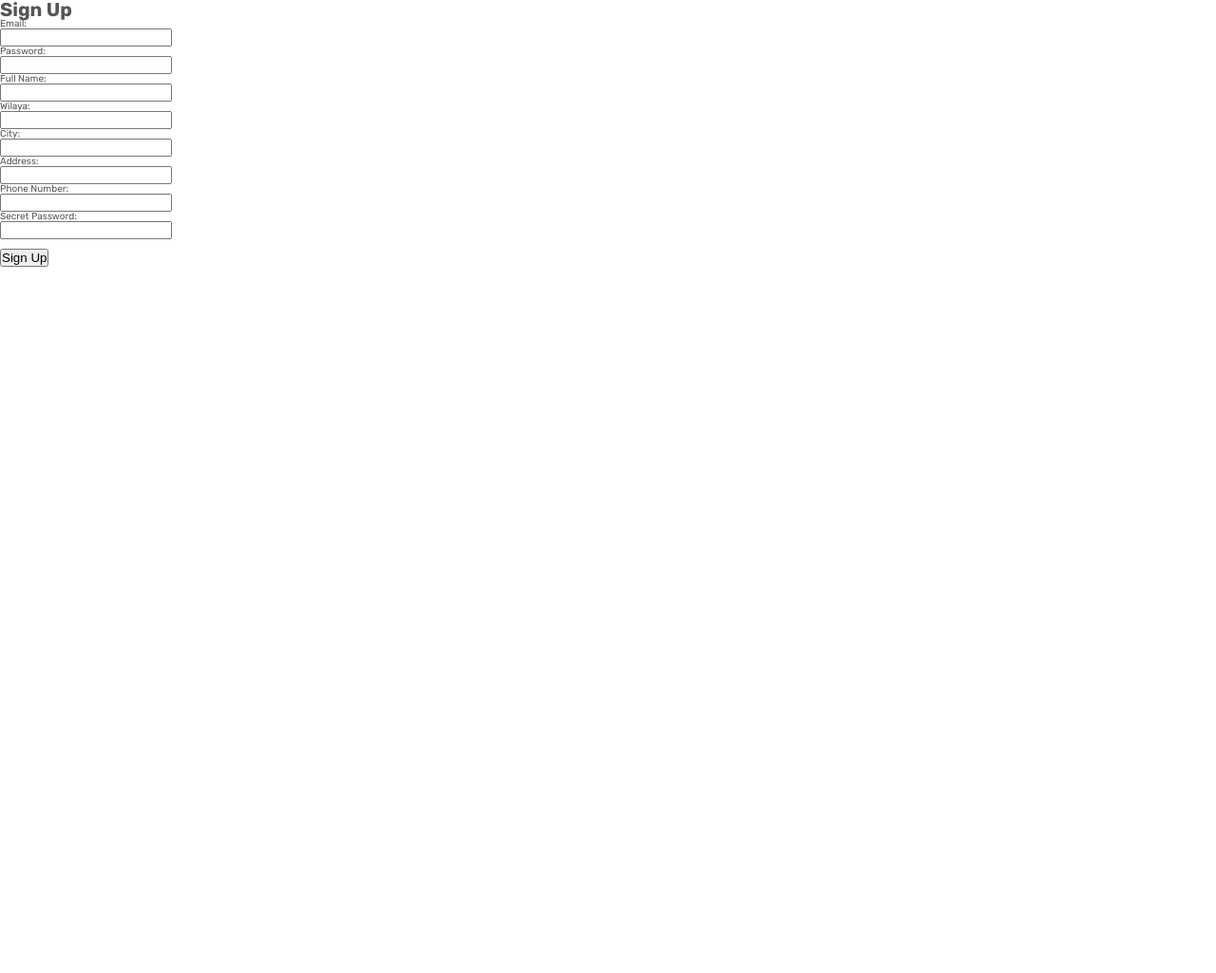
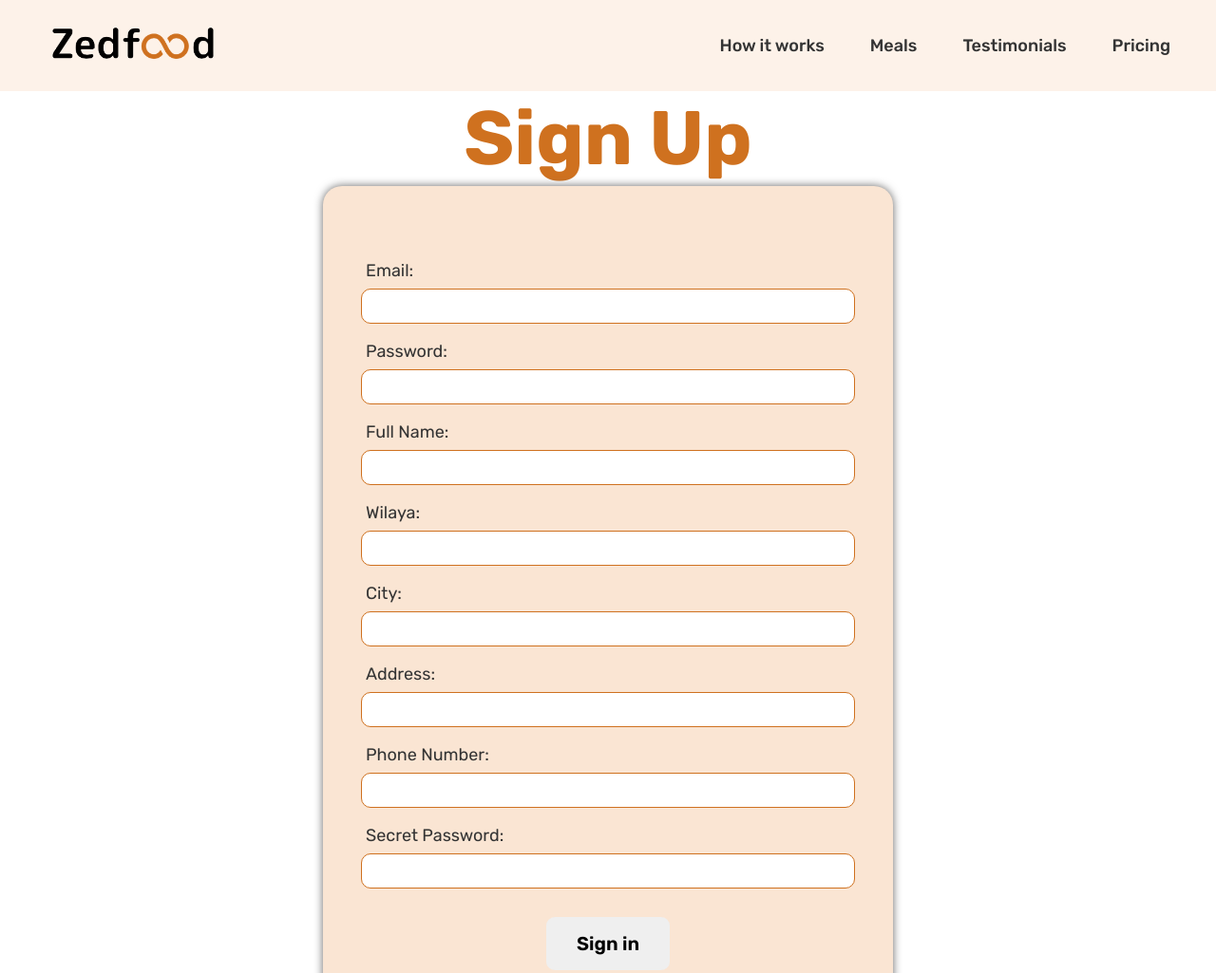
Before and after one commit to abderazzaq-zenikhri/front1, a plain HTML site: page sign-up.html in a window 1280 px wide. Shown: the top 1025 px of the page at 95% size. Before the commit the page ends 800 px from the top, so only its background shows below. Drawn offline with nearby package versions, Linux system fonts and the light colour scheme; some packages are replaced by stand-ins of ours; a script that the page names is missing.

```diff
--- a/css/style.css
+++ b/css/style.css
@@ -15,7 +15,7 @@
 }
 
 .logo {
-  height: 2.2rem;
+  height: 5rem;
 }
 
 /**************************/
@@ -665,21 +665,23 @@
 .footer-link:active {
   color: #555;
 }
-#sign {
-  font-size: xx-large;
+.sign {
+  font-size: 80px;
   color: #cf711f;
+  padding: 10px;
 }
 
 #Dont {
   font-size: large;
   color: #cf711f;
 }
-.body {
+.container2 {
   display: flex;
+  flex-direction: column;
   min-height: 100vh;
   justify-content: center;
   align-items: center;
-  background-color: #fdf2e9;
+  background-color: #fff;
 }
 
 /* .container2 {
@@ -690,19 +692,40 @@
 } */
 #signin-form {
   background-color: #fae5d3;
-  padding: 40px 20px;
+  padding: 80px 40px;
   width: 100%;
-  max-width: 300px;
+  max-width: 600px;
   box-sizing: border-box;
-  border-radius: 10px;
+  border-radius: 20px;
   box-shadow: 0px 0px 10px 0px #666;
+  display: flex;
+  flex-direction: column;
 }
 .input {
   padding: 10px;
   width: 100%;
-  max-width: 300px;
+  margin-bottom: 10px;
   box-sizing: border-box;
   outline: none;
   border: 1px solid #cf711f;
   border-radius: 10px;
 }
+
+.placeholder {
+  top: 10px;
+  left: 8px;
+  font-size: 18px;
+  color: #333;
+  padding: 0px 5px;
+}
+#signup-form {
+  background-color: #fae5d3;
+  padding: 80px 40px;
+  width: 100%;
+  max-width: 600px;
+  box-sizing: border-box;
+  border-radius: 20px;
+  box-shadow: 0px 0px 10px 0px #666;
+  display: flex;
+  flex-direction: column;
+}
--- a/sign-up.html
+++ b/sign-up.html
@@ -43,38 +43,70 @@
     <!-- Add any additional CSS or meta tags here -->
   </head>
   <body>
-    <h1>Sign Up</h1>
+     <header class="header">
+      <a href="#">
+        <img class="logo" alt="Zedfood logo" src="img/Zed_food.png" />
+      </a>
+
+      <nav class="main-nav">
+        <ul class="main-nav-list" id="account-nav-list">
+          <li><a class="main-nav-link" href="#how">How it works</a></li>
+          <li><a class="main-nav-link" href="#meals">Meals</a></li>
+          <li>
+            <a class="main-nav-link" href="#testimonials">Testimonials</a>
+          </li>
+          <li><a class="main-nav-link" href="#pricing">Pricing</a></li>
+
+        </ul>
+      </nav>
+
+      <button class="btn-mobile-nav">
+        <ion-icon class="icon-mobile-nav" name="menu-outline"></ion-icon>
+        <ion-icon class="icon-mobile-nav" name="close-outline"></ion-icon>
+      </button>
+    </header>
+    <div class="container2" >
+    <h1 class="sign">Sign Up</h1>
+
     <form id="signup-form">
-      <label for="email">Email:</label><br />
-      <input type="email" id="email" name="email" required /><br />
+      <label for="email" class="placeholder" >Email:</label><br />
+      <input type="email" id="email" name="email "  required class="input" /><br />
 
-      <label for="password">Password:</label><br />
-      <input type="password" id="password" name="password" required /><br />
+      <label for="password" class="placeholder">Password:</label><br />
+      <input type="password" id="password" name="password" required class="input" /><br />
 
-      <label for="fullName">Full Name:</label><br />
-      <input type="text" id="fullName" name="fullName" required /><br />
+      <label for="fullName" class="placeholder">Full Name:</label><br />
+      <input type="text" id="fullName" name="fullName" required class="input" /><br />
 
-      <label for="wilaya">Wilaya:</label><br />
-      <input type="text" id="wilaya" name="wilaya" required /><br />
+      <label for="wilaya" class="placeholder">Wilaya:</label><br />
+      <input type="text" id="wilaya" name="wilaya" required class="input" /><br />
 
-      <label for="city">City:</label><br />
-      <input type="text" id="city" name="city" required /><br />
+      <label for="city" class="placeholder" >City:</label><br />
+      <input type="text" id="city" name="city" required class="input" /><br />
 
-      <label for="address">Address:</label><br />
-      <input type="text" id="address" name="address" required /><br />
+      <label for="address" class="placeholder" >Address:</label><br />
+      <input type="text" id="address" name="address" required class="input" /><br />
 
-      <label for="phoneNumber">Phone Number:</label><br />
-      <input type="tel" id="phoneNumber" name="phoneNumber" required /><br />
+      <label for="phoneNumber" class="placeholder" >Phone Number:</label><br />
+      <input type="tel" id="phoneNumber" name="phoneNumber" required class="input" /><br />
 
-      <label for="secretPassword">Secret Password:</label><br />
+      <label for="secretPassword" class="placeholder" >Secret Password:</label><br />
       <input
         type="password"
         id="secretPassword"
         name="secretPassword"
         required
+        class="input"
       /><br /><br />
 
-      <input type="submit" value="Sign Up" />
+        <button
+          type="submit"
+          class="btn"
+          style="max-width: fit-content; margin: 0 auto"
+        >
+          Sign in
+        </button>
+      </div>
     </form>
 
     <script>
```
Also changed, not shown: index.html (+13 -13 lines), sign-in.html (+33 -6 lines), img/Zed_food.png (added), img/omnifood-logo1.png (renamed from img/omnifood-logo.png).
